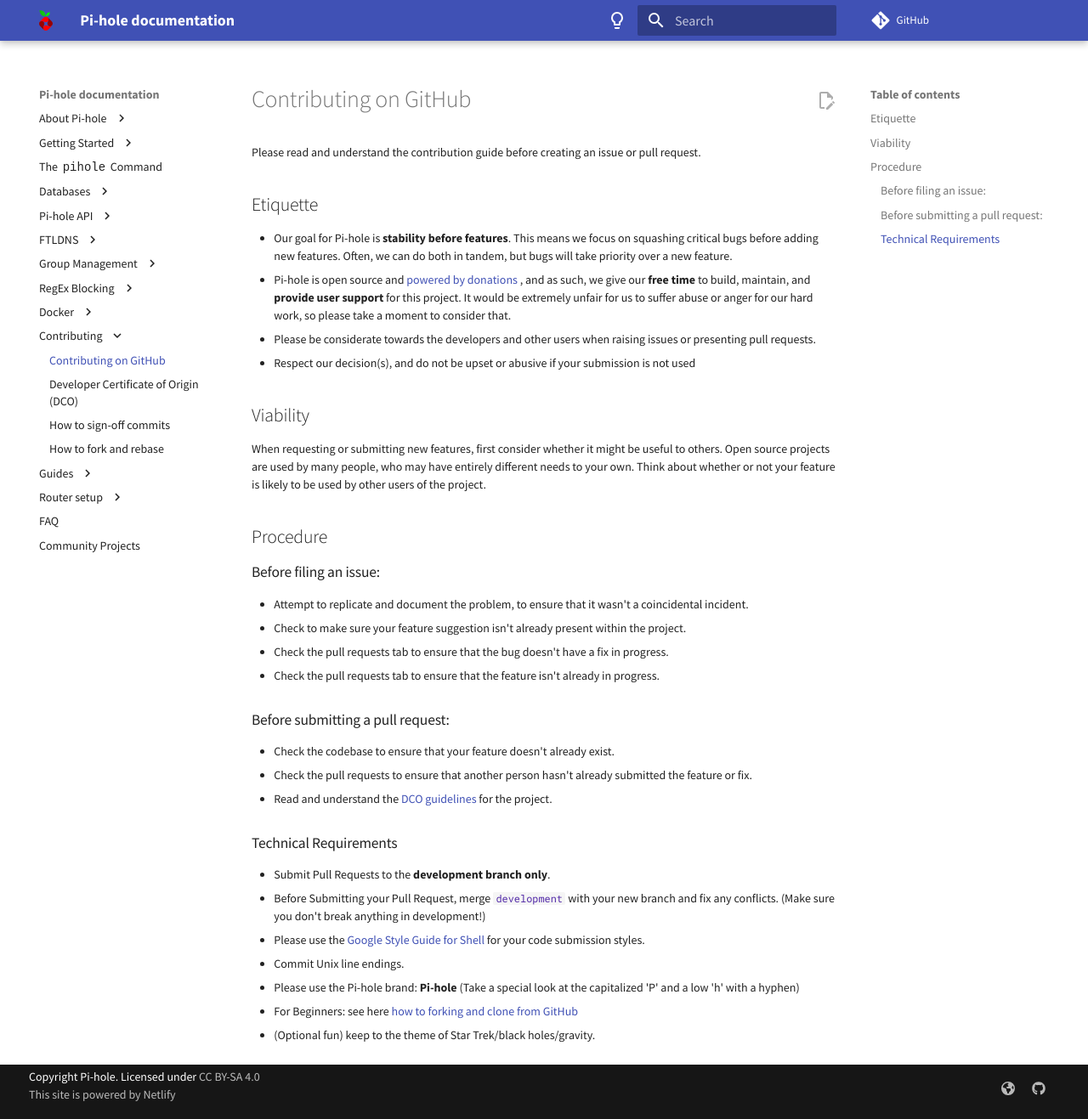
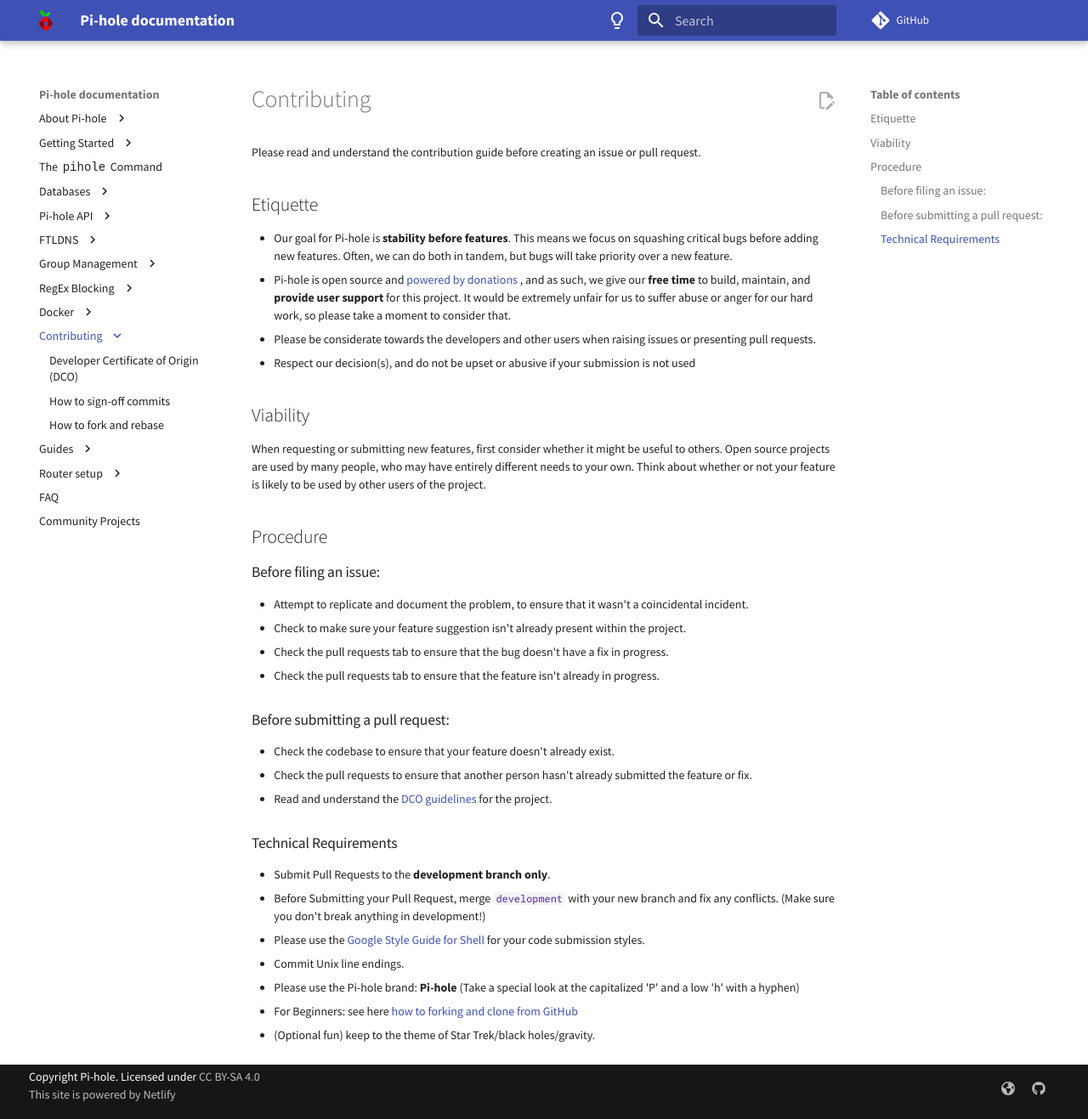
Before and after one commit to pi-hole/docs, an MkDocs documentation site: the page built from docs/guides/github/index.md, in a window 1280 px wide and 1317 px high. Shown: the whole window at 85% size. Built offline with MkDocs 1.6.1 and Material for MkDocs 9.7.7, drawn with Linux system fonts in a browser that asks for light colours; comment, search, counter and statistics services are not loaded.

Commit message:
Contribution: Move contributing.md->index.md and move up one level
Signed-off-by: Adam Warner <me@adamwarner.co.uk>

```diff
--- a/mkdocs.yml
+++ b/mkdocs.yml
@@ -162,7 +162,7 @@
     - 'Building': docker/build-image.md
     - 'DHCP': docker/DHCP.md
   - 'Contributing':
-    - 'Contributing on GitHub': guides/github/contributing.md
+    - 'Contributing': guides/github/index.md
     - 'Developer Certificate of Origin (DCO)': guides/github/dco.md
     - 'How to sign-off commits': guides/github/how-to-signoff.md
     - 'How to fork and rebase': guides/github/how-to-fork-rebase.md
@@ -277,3 +277,4 @@
         'guides/vpn/wireguard/overview.md': guides/vpn/wireguard/index.md
         'guides/vpn/openvpn/overview.md': guides/vpn/openvpn/index.md
         'guides/misc/tor/overview.md': guides/misc/tor/index.md
+        'guides/github/contributing.md': guides/github/index.md
```
Also changed, not shown: docs/guides/github/index.md (renamed from docs/guides/github/contributing.md).
